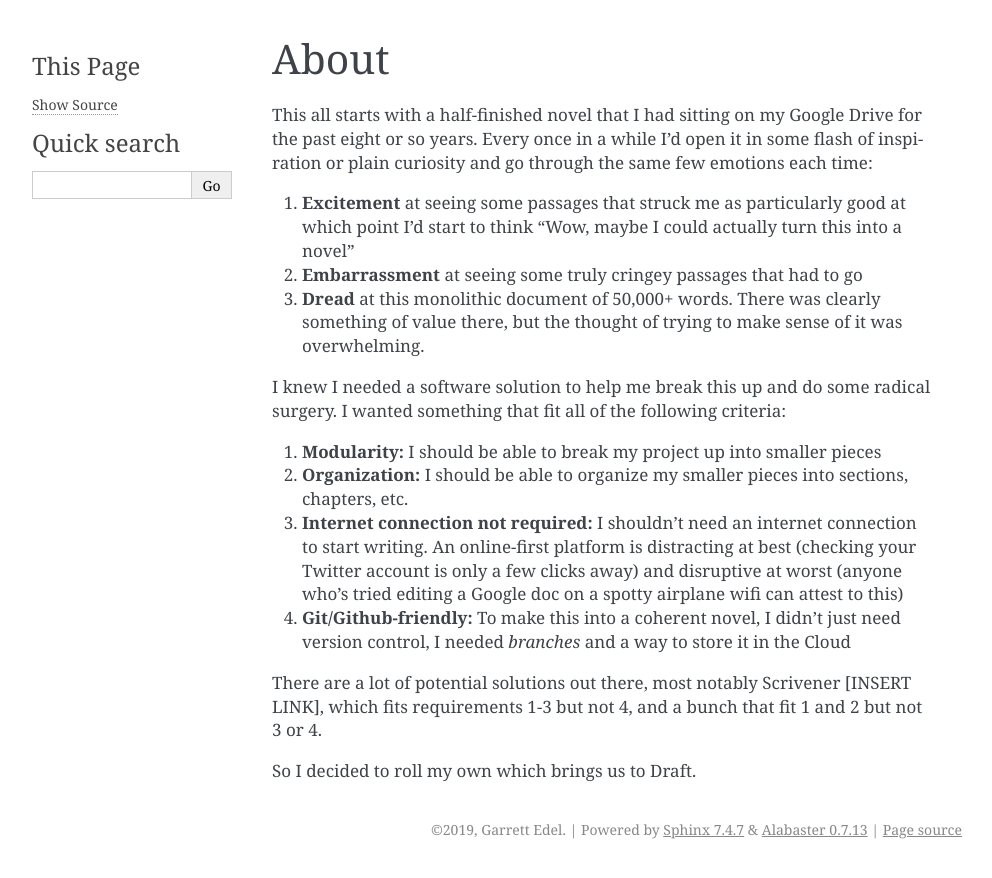
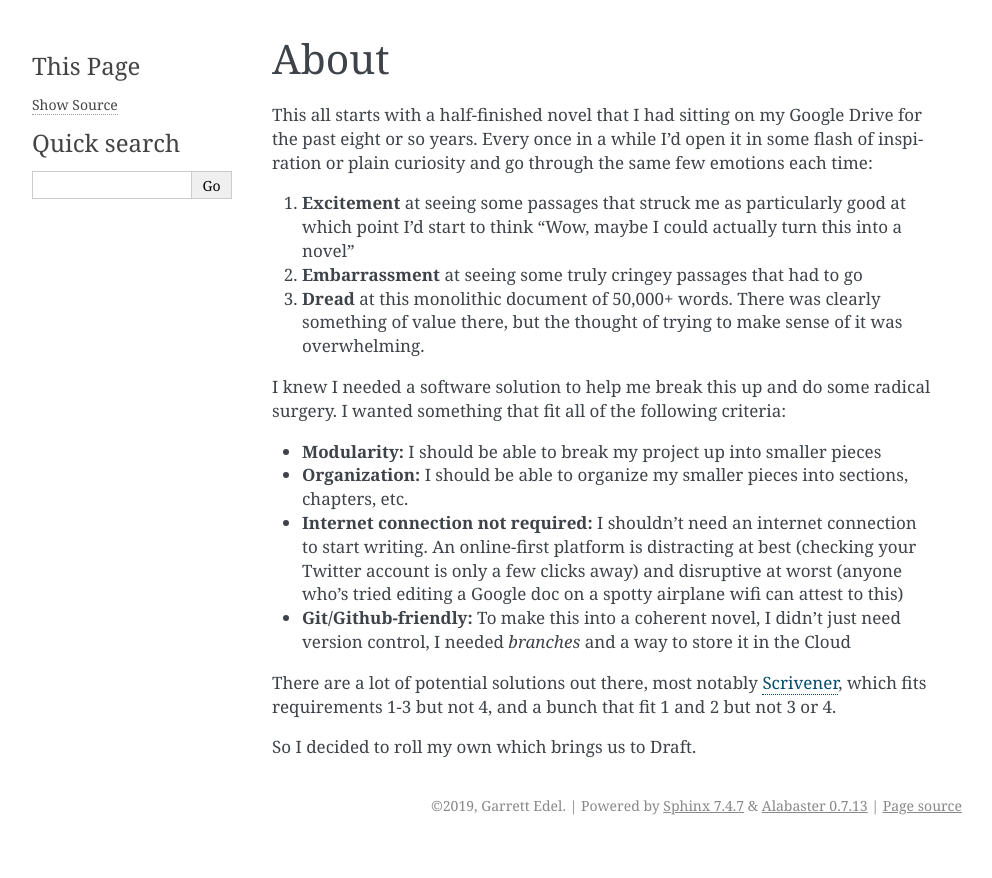
Before and after one commit to edelgm6/draft, a Sphinx documentation site: the page built from docs/source/about.rst, in a window 1280 px wide. Shown: the top 878 px of the page, without its empty margins (148-1140 px from the left). Built offline with Sphinx 7.4.7, drawn with Linux system fonts in a browser that asks for light colours.

```diff
--- a/README.rst
+++ b/README.rst
@@ -32,4 +32,6 @@ Installation
 Documentation
 -------------
 
-https://draft-cli.readthedocs.io/en/latest/
+- Docs: https://draft-cli.readthedocs.io/en/latest/
+
+- Source Code: https://github.com/edelgm6/draft
--- a/docs/source/about.rst
+++ b/docs/source/about.rst
@@ -12,11 +12,11 @@ Every once in a while I'd open it in some flash of inspiration or plain curiosit
 I knew I needed a software solution to help me break this up and do some radical surgery.
 I wanted something that fit all of the following criteria:
 
-1. **Modularity:** I should be able to break my project up into smaller pieces
-2. **Organization:** I should be able to organize my smaller pieces into sections, chapters, etc.
-3. **Internet connection not required:** I shouldn't need an internet connection to start writing. An online-first platform is distracting at best (checking your Twitter account is only a few clicks away) and disruptive at worst (anyone who's tried editing a Google doc on a spotty airplane wifi can attest to this)
-4. **Git/Github-friendly:** To make this into a coherent novel, I didn't just need version control, I needed *branches* and a way to store it in the Cloud
+- **Modularity:** I should be able to break my project up into smaller pieces
+- **Organization:** I should be able to organize my smaller pieces into sections, chapters, etc.
+- **Internet connection not required:** I shouldn't need an internet connection to start writing. An online-first platform is distracting at best (checking your Twitter account is only a few clicks away) and disruptive at worst (anyone who's tried editing a Google doc on a spotty airplane wifi can attest to this)
+- **Git/Github-friendly:** To make this into a coherent novel, I didn't just need version control, I needed *branches* and a way to store it in the Cloud
 
-There are a lot of potential solutions out there, most notably Scrivener [INSERT LINK], which fits requirements 1-3 but not 4, and a bunch that fit 1 and 2 but not 3 or 4.
+There are a lot of potential solutions out there, most notably `Scrivener <https://www.literatureandlatte.com/scrivener/overview>`_, which fits requirements 1-3 but not 4, and a bunch that fit 1 and 2 but not 3 or 4.
 
 So I decided to roll my own which brings us to Draft.
--- /dev/null
+++ b/docs/source/start-file-tree.rst
@@ -0,0 +1,6 @@
+::
+
+    Catcher In The Rye/
+    └─project/
+    │ └─Catcher In The Rye/
+    └─.gitignore
```
Also changed, not shown: docs/source/commands.rst (+14 -1 lines), docs/source/getting-started.rst (+6 -17 lines), 1 other file.
